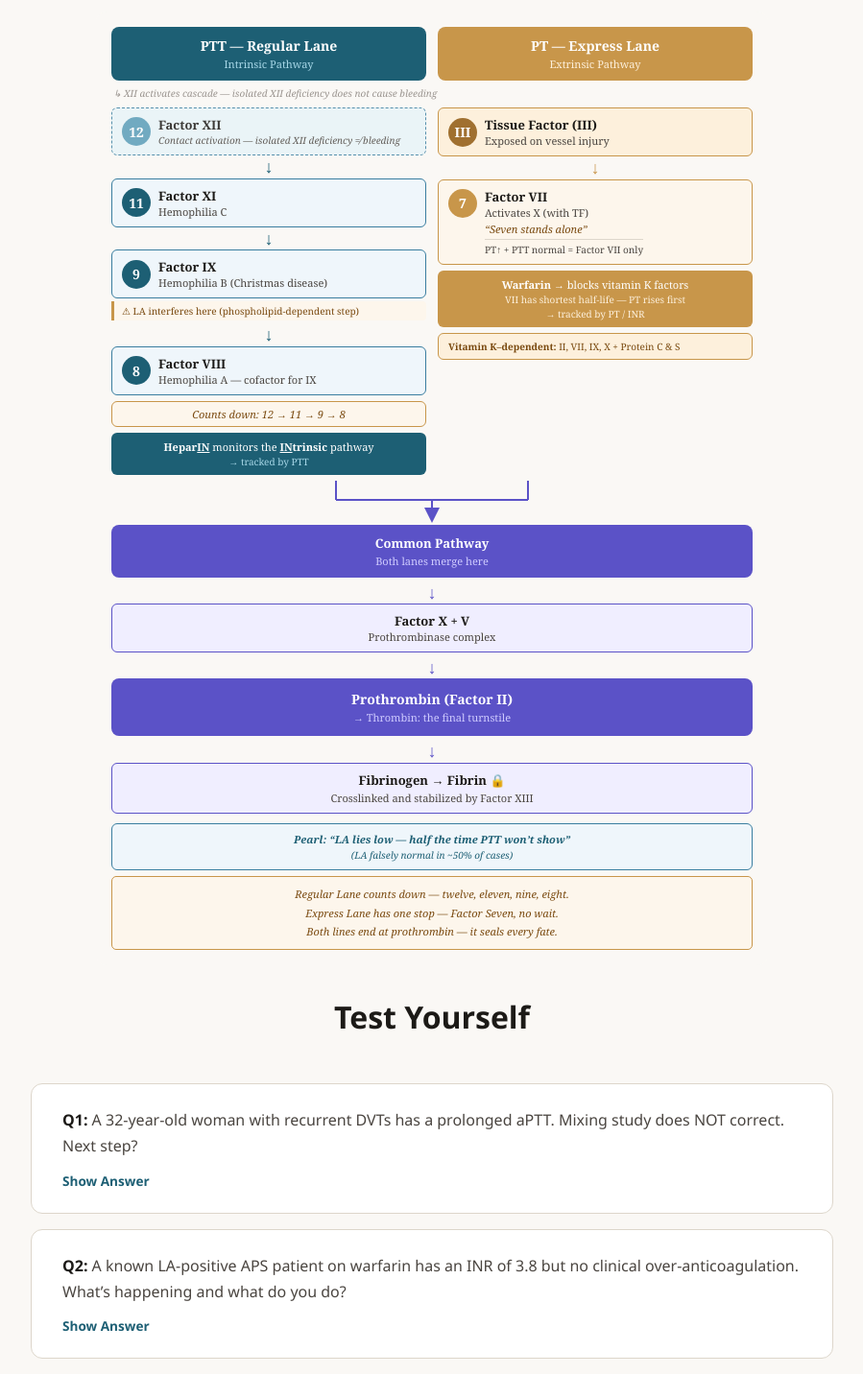
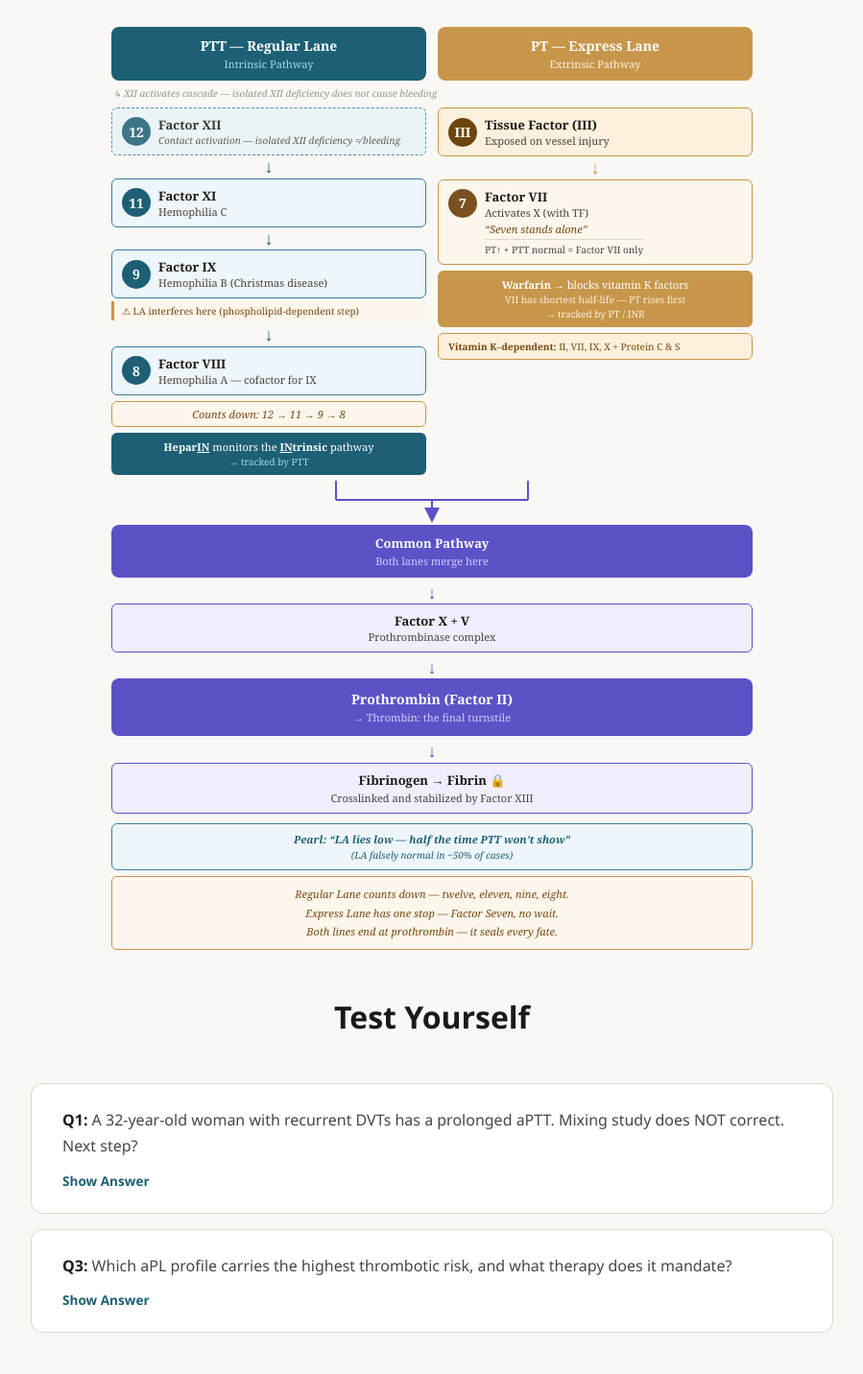
Before and after one commit to rheumify/rheumify-website, a Next.js app: page /learning/aps/labs in a window 1280 px wide. Shown: the part 3840-5272 px from the top of the page at 96% size, without its empty margins (190-1089 px from the left). Built offline with nearby package versions, Linux system fonts and the light colour scheme.

Commit message:
Remove Q2 INR quiz card; fix cascade circle number contrast

```diff
--- a/app/learning/aps/labs/page.js
+++ b/app/learning/aps/labs/page.js
@@ -237,7 +237,7 @@ export default function APSLabsModule() {
 
             <div style={{flex:1}}>
               <div style={{display:'flex', alignItems:'center', gap:'8px', background:'#E8F4F8', border:'1.5px dashed #3A7EA0', borderRadius:'6px', padding:'8px 10px', opacity:0.85}}>
-                <div style={{minWidth:'30px', height:'30px', background:'#5A9DB8', borderRadius:'50%', display:'flex', alignItems:'center', justifyContent:'center', color:'white', fontWeight:'bold', fontSize:'14px', flexShrink:0}}>12</div>
+                <div style={{minWidth:'30px', height:'30px', background:'#1D5F74', borderRadius:'50%', display:'flex', alignItems:'center', justifyContent:'center', color:'white', fontWeight:'bold', fontSize:'14px', flexShrink:0}}>12</div>
                 <div>
                   <div style={{fontWeight:'bold'}}>Factor XII</div>
                   <div style={{fontSize:'10px', color:'#4A4540', fontStyle:'italic'}}>Contact activation &mdash; isolated XII deficiency &ne; bleeding</div>
@@ -290,7 +290,7 @@ export default function APSLabsModule() {
 
             <div style={{flex:1}}>
               <div style={{display:'flex', alignItems:'center', gap:'8px', background:'#FDF0DC', border:'1.5px solid #C8964A', borderRadius:'6px', padding:'8px 10px'}}>
-                <div style={{minWidth:'30px', height:'30px', background:'#A07030', borderRadius:'50%', display:'flex', alignItems:'center', justifyContent:'center', color:'white', fontWeight:'bold', fontSize:'14px', flexShrink:0}}>III</div>
+                <div style={{minWidth:'30px', height:'30px', background:'#6B4510', borderRadius:'50%', display:'flex', alignItems:'center', justifyContent:'center', color:'white', fontWeight:'bold', fontSize:'14px', flexShrink:0}}>III</div>
                 <div>
                   <div style={{fontWeight:'bold'}}>Tissue Factor (III)</div>
                   <div style={{fontSize:'11px', color:'#4A4540'}}>Exposed on vessel injury</div>
@@ -300,7 +300,7 @@ export default function APSLabsModule() {
               <div style={{textAlign:'center', color:'#C8964A', fontSize:'18px', lineHeight:'1.3'}}>&#8595;</div>
 
               <div style={{display:'flex', alignItems:'flex-start', gap:'8px', background:'#FDF6EC', border:'1.5px solid #C8964A', borderRadius:'6px', padding:'8px 10px'}}>
-                <div style={{minWidth:'30px', height:'30px', background:'#C8964A', borderRadius:'50%', display:'flex', alignItems:'center', justifyContent:'center', color:'white', fontWeight:'bold', fontSize:'14px', flexShrink:0, marginTop:'1px'}}>7</div>
+                <div style={{minWidth:'30px', height:'30px', background:'#7A5020', borderRadius:'50%', display:'flex', alignItems:'center', justifyContent:'center', color:'white', fontWeight:'bold', fontSize:'14px', flexShrink:0, marginTop:'1px'}}>7</div>
                 <div>
                   <div style={{fontWeight:'bold'}}>Factor VII</div>
                   <div style={{fontSize:'11px', color:'#4A4540'}}>Activates X (with TF)</div>
@@ -384,15 +384,7 @@ export default function APSLabsModule() {
           )}
           <span className="quiz-toggle">{showAnswer.q1 ? 'Hide Answer' : 'Show Answer'}</span>
         </div>
-        <div className="quiz-card" onClick={() => toggleAnswer('q2')}>
-          <p className="quiz-question"><strong>Q2:</strong> A known LA-positive APS patient on warfarin has an INR of 3.8 but no clinical over-anticoagulation. What&rsquo;s happening and what do you do?</p>
-          {showAnswer.q2 && (
-            <div className="quiz-answer">
-              <p><strong>Answer:</strong> LA falsely elevates the INR by interfering with the PT assay (phospholipid-dependent). The true anticoagulation intensity is lower than reported. Use a <strong>chromogenic factor X assay</strong> to monitor actual warfarin effect.</p>
-            </div>
-          )}
-          <span className="quiz-toggle">{showAnswer.q2 ? 'Hide Answer' : 'Show Answer'}</span>
-        </div>
+
         <div className="quiz-card" onClick={() => toggleAnswer('q3')}>
           <p className="quiz-question"><strong>Q3:</strong> Which aPL profile carries the highest thrombotic risk, and what therapy does it mandate?</p>
           {showAnswer.q3 && (
```
